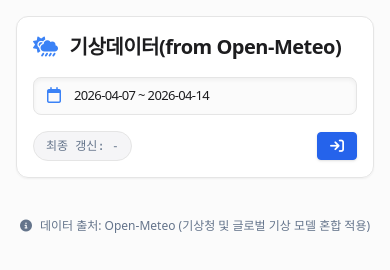
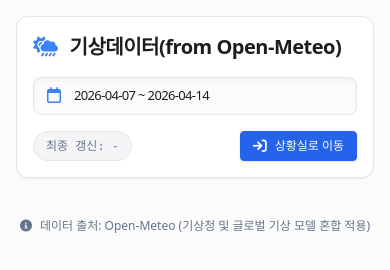
Before and after one commit to choigoda-kr/weather-report, a plain HTML site: page index.html in a window 390 px wide. Drawn offline with nearby package versions, Linux system fonts and the light colour scheme; no server answers.

Commit message:
UI: 모바일 버튼 텍스트 가시성 개선 (상황실로 이동 추가)

```diff
--- a/index.html
+++ b/index.html
@@ -33,7 +33,7 @@
         </div>
         <div id="last-updated" class="text-xs text-slate-500 md:text-slate-400 font-mono bg-[#F5F5F7] md:bg-slate-900/50 px-3 py-1.5 rounded-full border border-[#E5E5E5] md:border-slate-700 whitespace-nowrap">최종 갱신: -</div>
         <a href="https://choigoda-kr.github.io/gg-disaster-center/" class="bg-blue-600 md:bg-blue-600 hover:bg-blue-700 md:hover:bg-blue-500 transition-all text-white px-3 py-1.5 rounded shadow flex items-center gap-2 text-sm border border-blue-600 md:border-blue-600">
-          <i class="fa-solid fa-arrow-right-to-bracket"></i> <span class="hidden sm:inline">상황실로 이동</span>
+          <i class="fa-solid fa-arrow-right-to-bracket"></i> <span class="text-xs sm:text-sm">상황실로 이동</span>
         </a>
       </div>
     </div>
```
